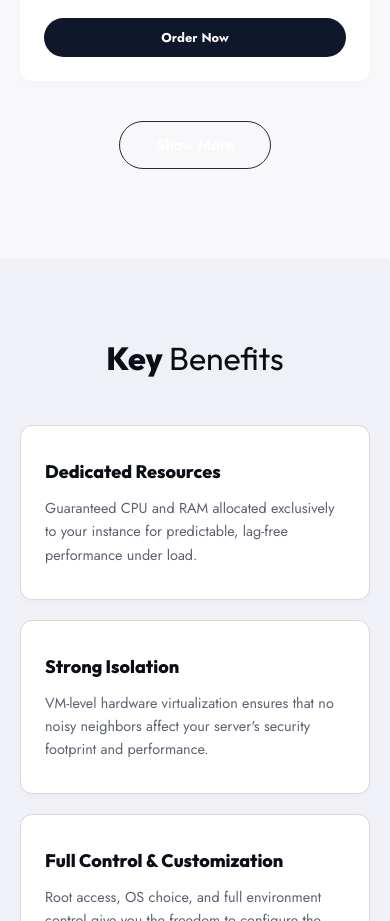
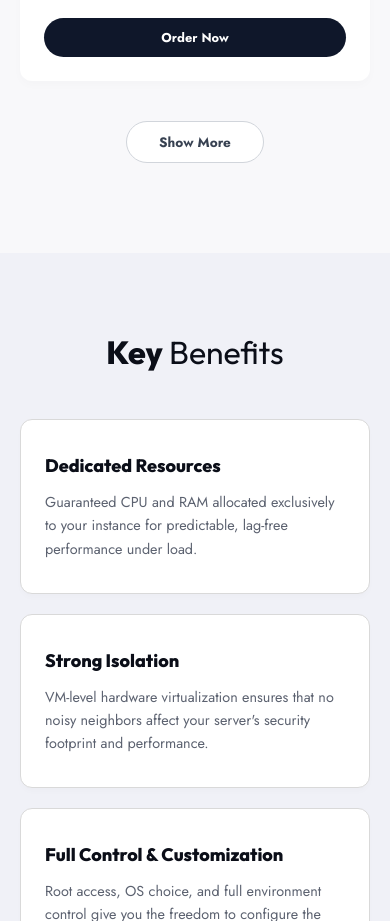
Before and after one commit to souiiii/Bytenia, a React (Vite) app: page /vds in a window 390 px wide. Shown: the part 3680-4601 px from the top of the page. Built offline with nearby package versions, Linux system fonts and the light colour scheme.

Commit message:
feat: implement VdsServers component with filtering, sorting, and responsive layout

```diff
--- a/src/components/VdsServers/VdsServers.css
+++ b/src/components/VdsServers/VdsServers.css
@@ -194,6 +194,23 @@
   opacity: 0.9;
 }
 
+.vds-show-more {
+  padding: 10px 32px;
+  border-radius: 50px;
+  border: 1px solid #d1d5db;
+  background-color: #fff;
+  color: #374151;
+  font-weight: 700;
+  font-size: 0.85rem;
+  cursor: pointer;
+  transition: all 0.2s;
+}
+
+.vds-show-more:hover {
+  background-color: #f3f4f6;
+  color: #111827;
+}
+
 @media (max-width: 1024px) {
   .vds-filters-bar {
     flex-direction: column;
--- a/src/components/VdsServers/VdsServers.jsx
+++ b/src/components/VdsServers/VdsServers.jsx
@@ -168,8 +168,7 @@ const VdsServers = () => {
         {filteredServers.length > 6 && (
           <div className="text-center" style={{marginTop: '40px'}}>
             <button
-              className="btn-outline"
-              style={{padding: '12px 36px', borderRadius: '50px'}}
+              className="vds-show-more"
               onClick={() => setIsExpanded(!isExpanded)}
             >
               {isExpanded ? "Hide Servers" : "Show More"}
```
